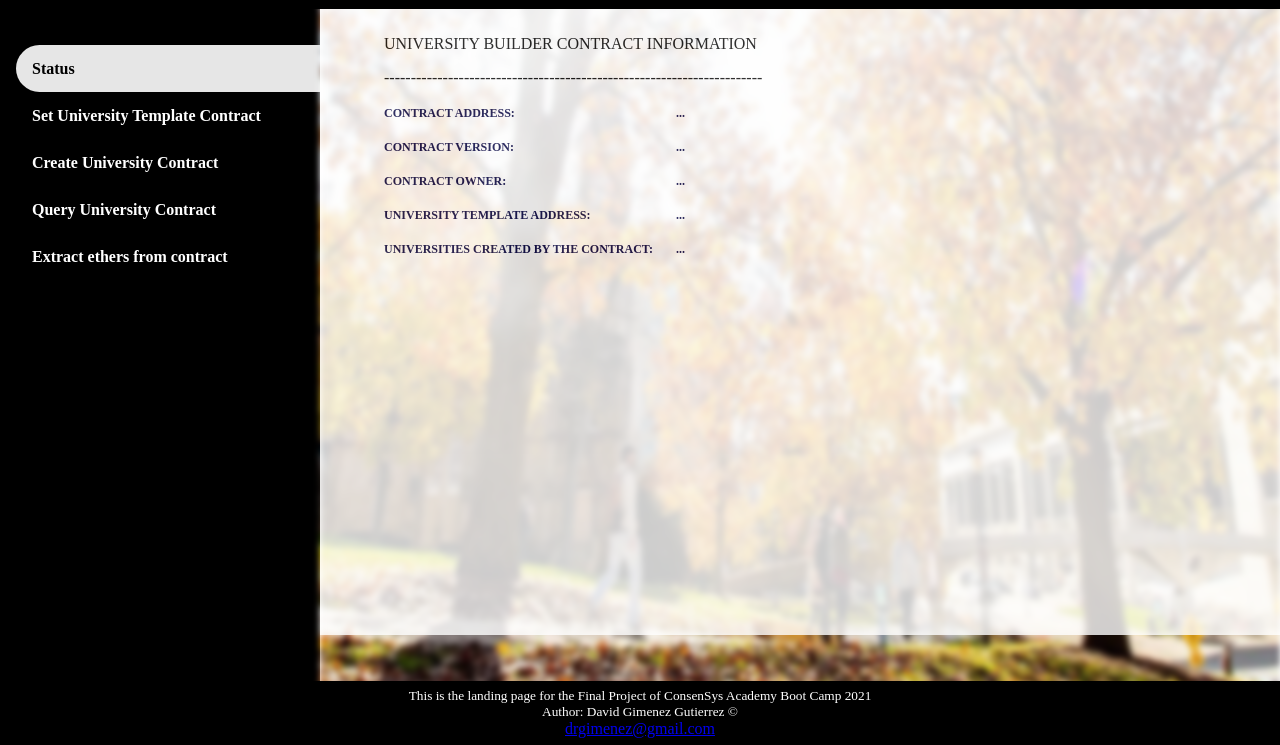
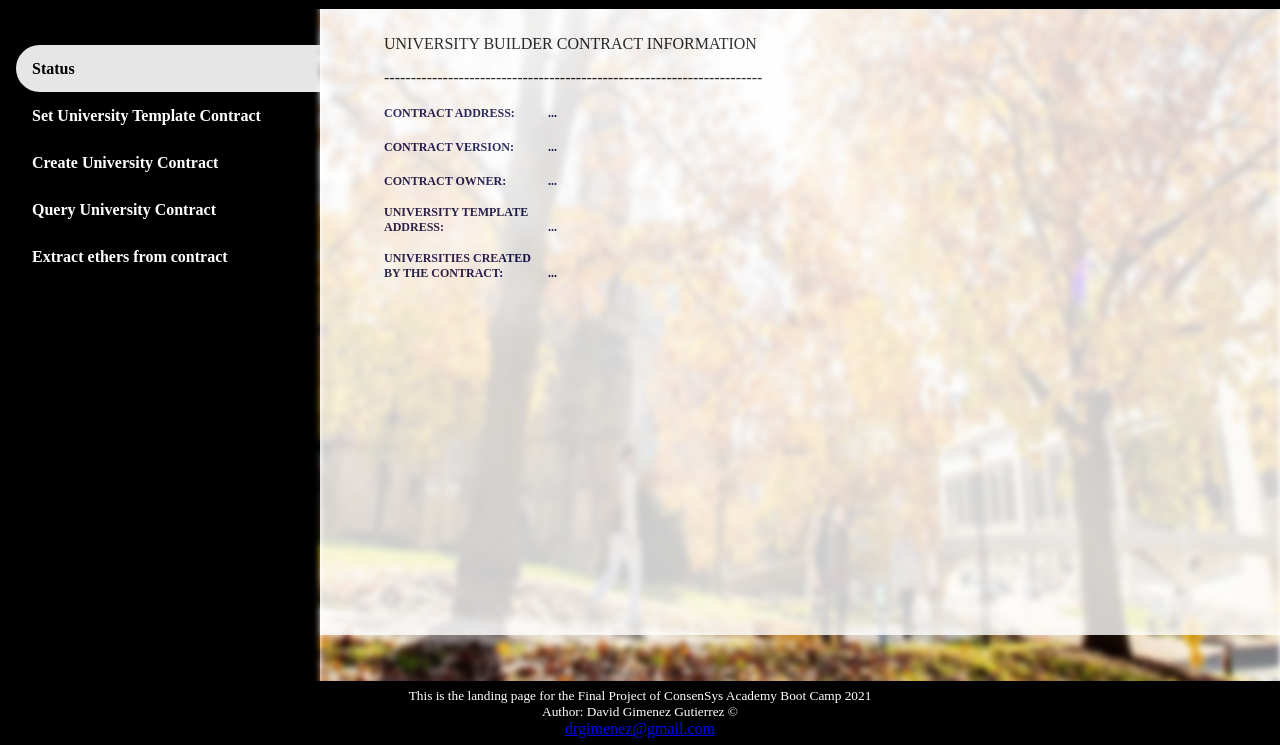
Before and after one commit to David-Gimenez/blockchain-developer-bootcamp-final-project, a plain HTML site: page system.html in a window 1280 px wide. Shown: the part 55-800 px from the top of the page. Drawn offline with Linux system fonts and the light colour scheme.

Commit message:
Update system.css

```diff
--- a/css/system.css
+++ b/css/system.css
@@ -126,7 +126,7 @@ body:not(.loaded) #slider img {
     font-weight: bold;
     color: rgb(0, 0, 65);
     display: inline-block;
-    width: 18rem;
+    width: 10rem;
 }
 
 .divValue {
```
